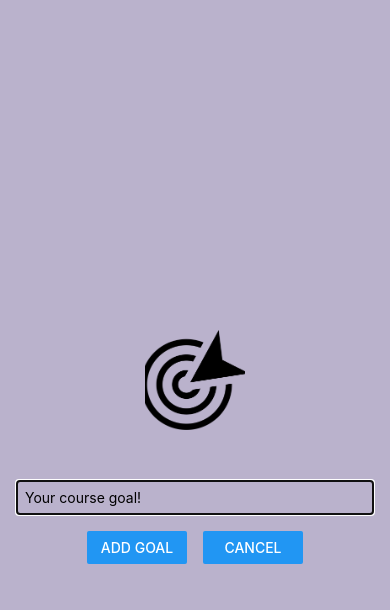
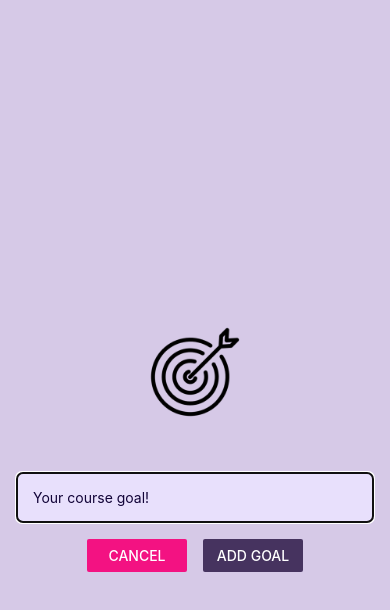
Before and after one commit to KatiaAsh/React-Native, a React Native app in the folder course-goal-app/: screen / in a window 390 px wide. Both pictures are taken after a click on the button "ADD NEW GOAL". Shown: the top 610 px of the page. Built offline with nearby package versions, Linux system fonts and the light colour scheme.

Commit message:
change colors fix image change colors for fonts buttons Fix #35

```diff
--- a/course-goal-app/App.js
+++ b/course-goal-app/App.js
@@ -5,6 +5,7 @@ import {
   FlatList,
   Button
 } from 'react-native';
+import { StatusBar } from 'expo-status-bar';
 
 import GoalItem from './components/GoalItem';
 import GoalInput from './components/GoalInput';
@@ -37,8 +38,10 @@ export default function App() {
 
 
   return (
+    <>
+    <StatusBar style="auto"/>
     <View style={styles.appContainer}>
-      <Button title='Add New Goal' color="#5e0acc" onPress={startAddGoalHandler}/>
+      <Button title='Add New Goal' color="#8E59D3" onPress={startAddGoalHandler}/>
       {/* {ModalIsVisible && <GoalInput onAddGoal={addGoalHandler} />} */}
       <GoalInput
         visible={ModalIsVisible}
@@ -58,6 +61,7 @@ export default function App() {
         />
       </View>
     </View>
+    </>
   );
 }
 
@@ -65,7 +69,7 @@ const styles = StyleSheet.create({
   appContainer: {
     flex: 1,
     paddingTop: 50,
-    paddingHorizontal: 16,
+    paddingHorizontal: 16
   },
   goalsContainer: {
     flex: 5,
--- a/course-goal-app/app.json
+++ b/course-goal-app/app.json
@@ -5,6 +5,7 @@
     "version": "1.0.0",
     "orientation": "portrait",
     "icon": "./assets/icon.png",
+    "backgroundColor": "#D6C9E7",
     "splash": {
       "image": "./assets/splash.png",
       "resizeMode": "contain",
--- a/course-goal-app/components/GoalInput.js
+++ b/course-goal-app/components/GoalInput.js
@@ -32,10 +32,10 @@ function GoalInput(props){
         />
         <View style={styles.buttonContainer}>
           <View style={styles.button}>
-            <Button title="Add Goal" onPress={addGoalHandler} />
+            <Button title="Cancel" onPress={props.onCancel} color='#f31282'/>
           </View>
           <View style={styles.button}>
-            <Button title="Cancel" onPress={props.onCancel}/>
+            <Button title="Add Goal" onPress={addGoalHandler} color='#46335F'/>
           </View>
         </View>
 
@@ -52,7 +52,7 @@ const styles = StyleSheet.create({
         justifyContent: 'center',
         alignItems: 'center',
         padding: 16,
-        backgroundColor: '#BAB2CC'
+        backgroundColor: '#D6C9E7'
       },
       image:{
         width: 100,
@@ -61,9 +61,12 @@ const styles = StyleSheet.create({
       },
       textInput: {
         borderWidth: 1,
-        borderColor: '#cccccc',
+        borderColor: '#E8E0FC',
+        backgroundColor: '#E8E0FC',
+        color: '#120438',
+        borderRadius: 6,
         width: '100%',
-        padding: 8,
+        padding: 16,
       },
       buttonContainer:{
         marginTop: 16,
```
Also changed, not shown: course-goal-app/assets/images/goal.png.
